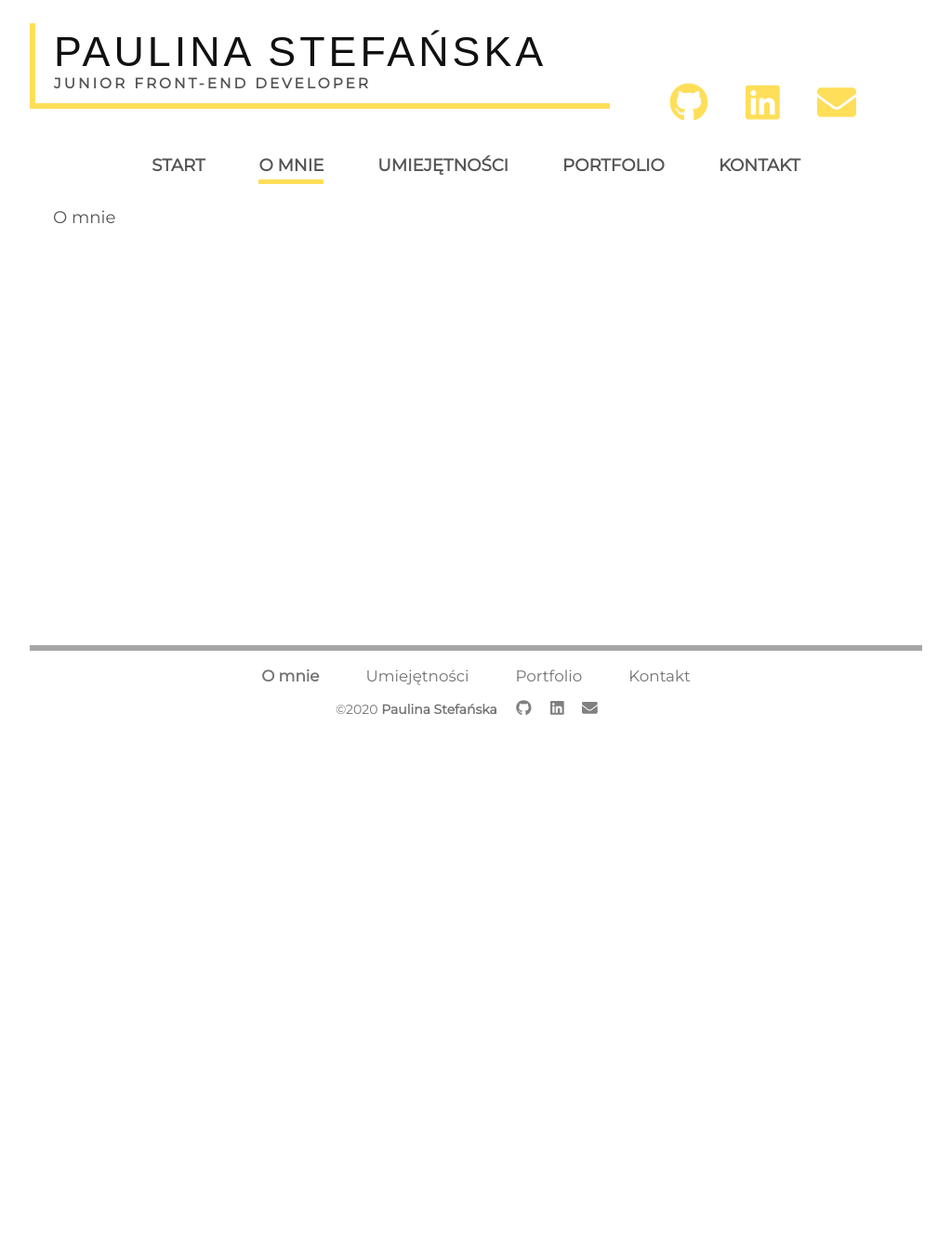
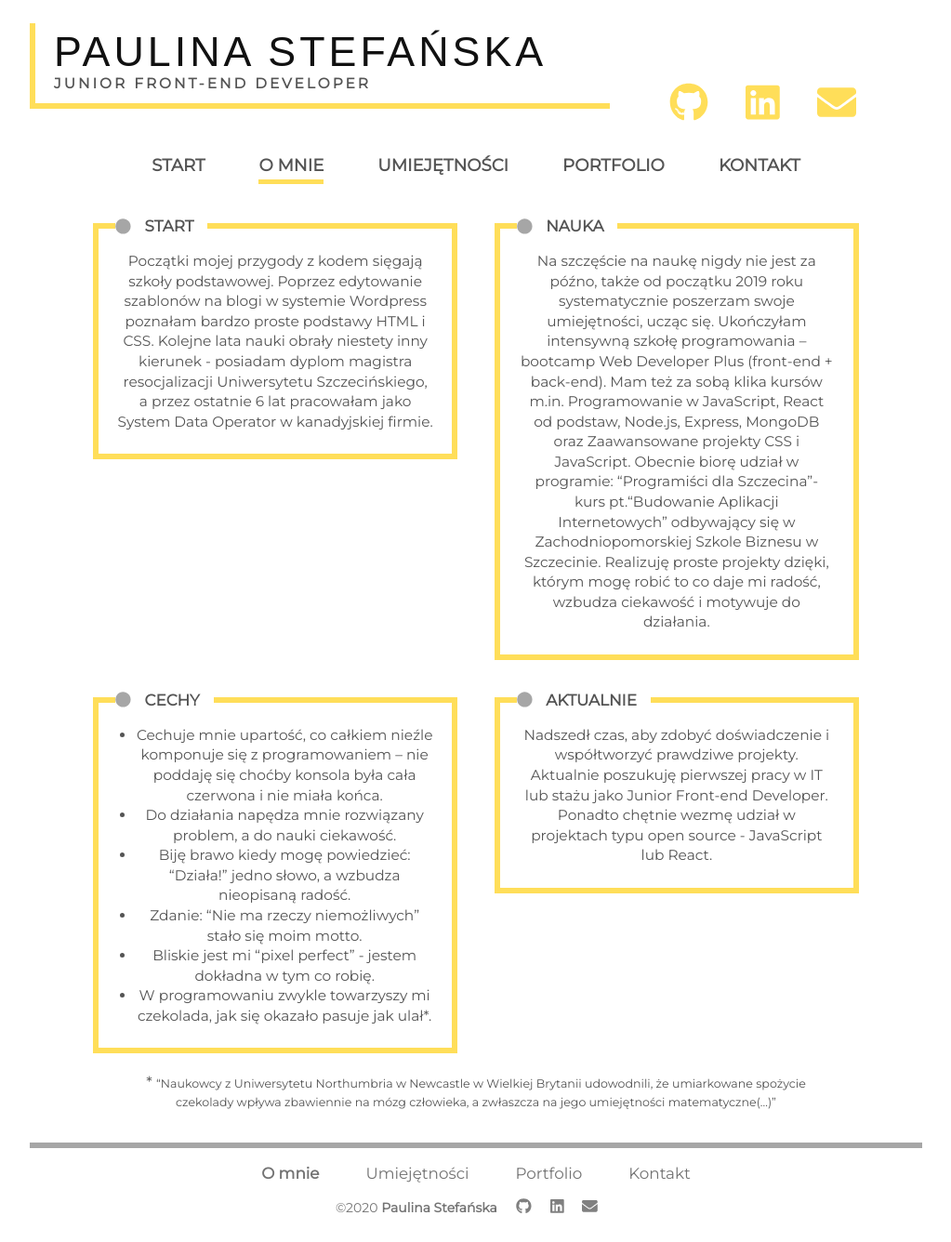
Before and after one commit to paulinastefanska/portfolio, a React (Create React App) app: page /about in a window 1280 px wide. Shown: the whole page at 93% size, without its empty margins (128-1151 px from the left). Before the commit the page ends 800 px from the top, so only its background shows below. Built offline with nearby package versions, Linux system fonts and the light colour scheme; a web font is replaced by a local one.

Commit message:
Add about me page

```diff
--- a/src/components/pages/AboutPage.js
+++ b/src/components/pages/AboutPage.js
@@ -1,7 +1,103 @@
 import React from "react";
+import "../../styles/pages/AboutPage.scss";
+//bootstrap
+import { Row, Col } from "react-bootstrap";
+//fontawesome
+import { FontAwesomeIcon } from "@fortawesome/react-fontawesome";
+import { faCircle } from "@fortawesome/free-solid-svg-icons";
 
 const AboutPage = () => {
-  return <p>O mnie</p>;
+  return (
+    <section className="about">
+      <Row>
+        <Col md={5}>
+          <span className="about_title">
+            <FontAwesomeIcon className="about_icon" icon={faCircle} /> Start
+          </span>
+          <p className="about_text">
+            Początki mojej przygody z kodem sięgają szkoły podstawowej. Poprzez
+            edytowanie szablonów na blogi w systemie Wordpress poznałam bardzo
+            proste podstawy HTML i CSS. Kolejne lata nauki obrały niestety inny
+            kierunek - posiadam dyplom magistra resocjalizacji Uniwersytetu
+            Szczecińskiego, a przez ostatnie 6 lat pracowałam jako System Data
+            Operator w kanadyjskiej firmie.
+          </p>
+        </Col>
+        <Col md={5}>
+          <span className="about_title">
+            <FontAwesomeIcon className="about_icon" icon={faCircle} /> Nauka
+          </span>
+          <p className="about_text">
+            Na szczęście na naukę nigdy nie jest za późno, także od początku
+            2019 roku systematycznie poszerzam swoje umiejętności, ucząc się.
+            Ukończyłam intensywną szkołę programowania – bootcamp Web Developer
+            Plus (front-end + back-end). Mam też za sobą klika kursów m.in.
+            Programowanie w JavaScript, React od podstaw, Node.js, Express,
+            MongoDB oraz Zaawansowane projekty CSS i JavaScript. Obecnie biorę
+            udział w programie: <q>Programiści dla Szczecina</q>- kurs pt.
+            <q>Budowanie Aplikacji Internetowych</q> odbywający się w
+            Zachodniopomorskiej Szkole Biznesu w Szczecinie. Realizuję proste
+            projekty dzięki, którym mogę robić to co daje mi radość, wzbudza
+            ciekawość i motywuje do działania.
+          </p>
+        </Col>
+      </Row>
+      <Row>
+        <Col md={5}>
+          <span className="about_title">
+            <FontAwesomeIcon className="about_icon" icon={faCircle} /> Cechy
+          </span>
+          <div className="about_text">
+            <ul className="about_text-list">
+              <li>
+                Cechuje mnie upartość, co całkiem nieźle komponuje się z
+                programowaniem – nie poddaję się choćby konsola była cała
+                czerwona i nie miała końca.
+              </li>
+              <li>
+                Do działania napędza mnie rozwiązany problem, a do nauki
+                ciekawość.
+              </li>
+              <li>
+                Biję brawo kiedy mogę powiedzieć: <q>Działa!</q> jedno słowo, a
+                wzbudza nieopisaną radość.
+              </li>
+              <li>
+                Zdanie: <q>Nie ma rzeczy niemożliwych</q> stało się moim motto.
+              </li>
+              <li>
+                Bliskie jest mi <q>pixel perfect</q> - jestem dokładna w tym co
+                robię.
+              </li>
+              <li>
+                W programowaniu zwykle towarzyszy mi czekolada, jak się okazało
+                pasuje jak ulał*.
+              </li>
+            </ul>
+          </div>
+        </Col>
+        <Col md={5}>
+          <span className="about_title">
+            <FontAwesomeIcon className="about_icon" icon={faCircle} /> Aktualnie
+          </span>
+          <p className="about_text">
+            Nadszedł czas, aby zdobyć doświadczenie i współtworzyć prawdziwe
+            projekty. Aktualnie poszukuję pierwszej pracy w IT lub stażu jako
+            Junior Front-end Developer. Ponadto chętnie wezmę udział w
+            projektach typu open source - JavaScript lub React.
+          </p>
+        </Col>
+      </Row>
+      <p className="about_curiosity">
+        <span className="about_star">* </span>
+        <q>
+          Naukowcy z Uniwersytetu Northumbria w Newcastle w Wielkiej Brytanii
+          udowodnili, że umiarkowane spożycie czekolady wpływa zbawiennie na
+          mózg człowieka, a zwłaszcza na jego umiejętności matematyczne(…)
+        </q>
+      </p>
+    </section>
+  );
 };
 
 export default AboutPage;
--- /dev/null
+++ b/src/styles/pages/AboutPage.scss
@@ -0,0 +1,64 @@
+@import "../global.scss";
+
+.about {
+  font-size: $base-size * 1.1;
+  line-height: 1.4;
+  text-align: center;
+  .row {
+    justify-content: center;
+  }
+  [class*="col-"] {
+    margin: 15px 5px;
+    border: 6px solid $color-yellow;
+    @include mobile-large {
+      margin: 20px;
+    }
+    @include tablet-large {
+      padding: 8px 20px;
+    }
+  }
+  .col-md-5:nth-child(1) {
+    height: 50%;
+  }
+  .row:nth-child(2) {
+    .col-md-5:nth-child(2) {
+      height: 50%;
+    }
+  }
+  &_title {
+    display: block;
+    width: auto;
+    z-index: 1;
+    background-color: $color-background;
+    font-size: $base-size * 1.2;
+    font-weight: bold;
+    text-transform: uppercase;
+    margin-bottom: 10px;
+    padding-right: 15px;
+    position: absolute;
+    top: -14px;
+    left: 18px;
+  }
+  &_icon {
+    color: $color-grey;
+    margin-right: 10px;
+  }
+  &_text {
+    margin-top: 16px;
+  }
+  &_text-list {
+    padding-left: 20px;
+  }
+  &_curiosity {
+    font-size: $base-size * 0.9;
+    text-align: center;
+    @include tablet-small {
+      width: 80%;
+      margin: 20px auto;
+      margin-top: 0;
+    }
+  }
+  &_star {
+    font-size: $base-size * 1.2;
+  }
+}
```
